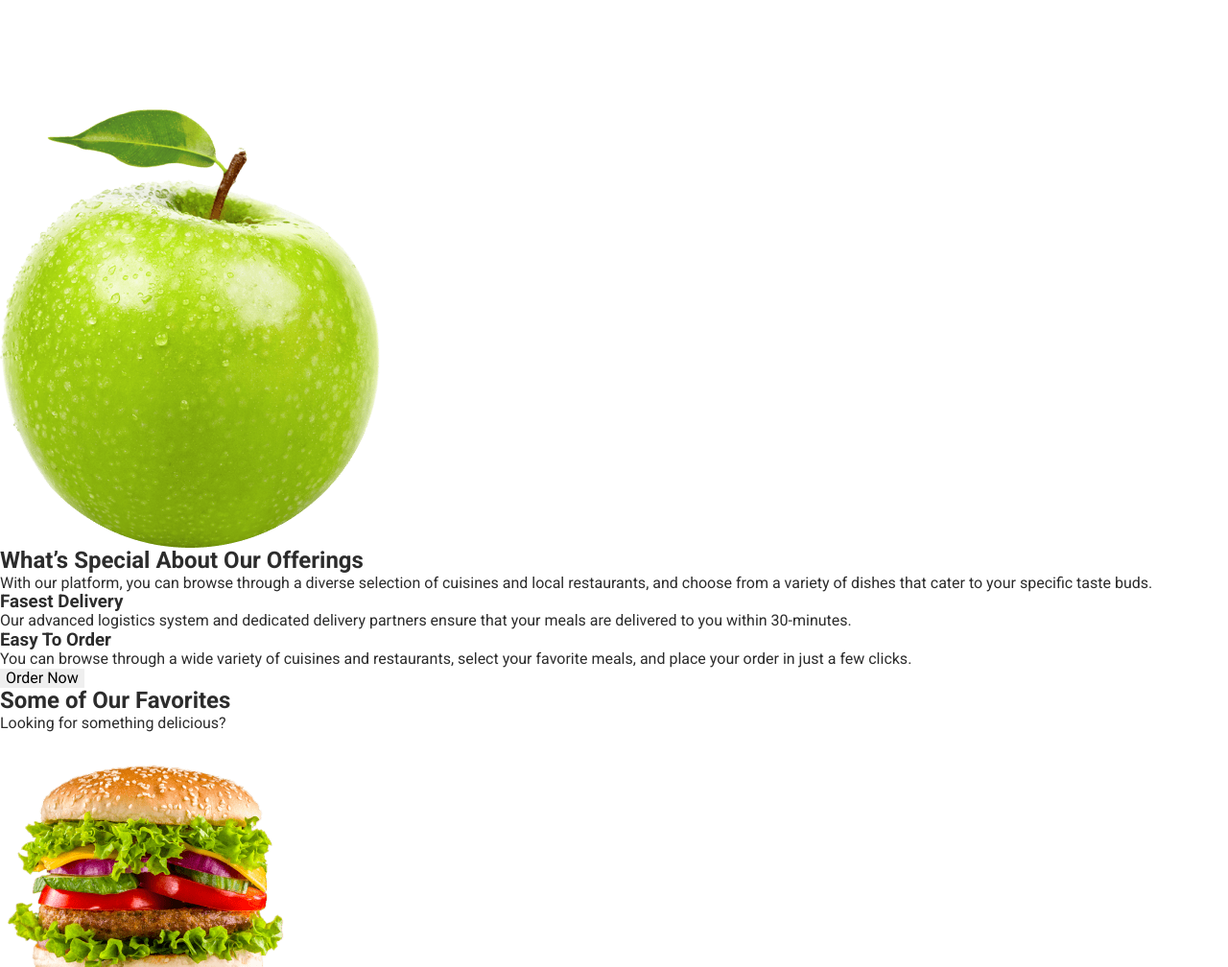
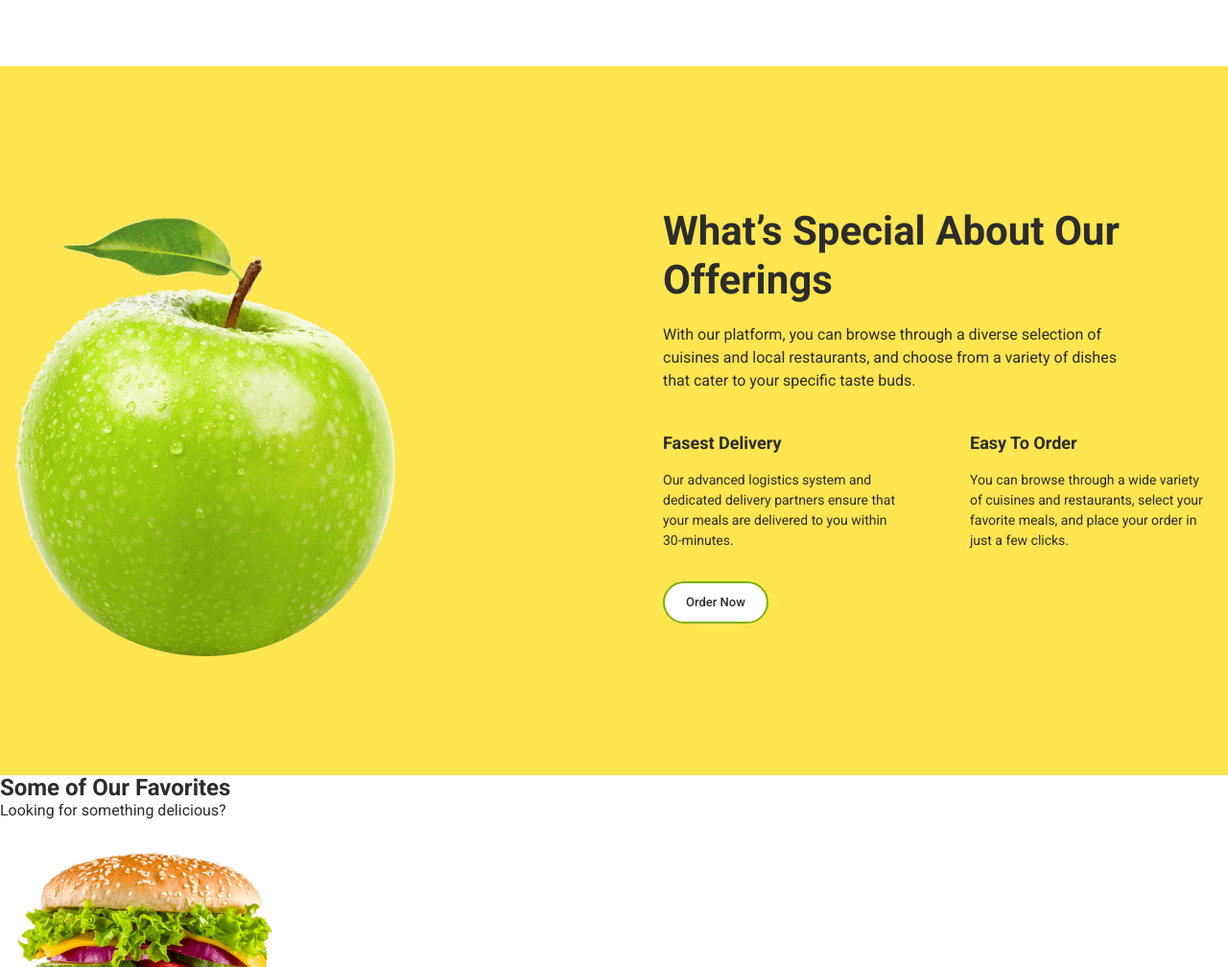
Before and after one commit to NataliaPot/HP1, a plain HTML site: page index.html in a window 1280 px wide. Shown: the part 614-1622 px from the top of the page at 96% size. Drawn offline with nearby package versions, Linux system fonts and the light colour scheme.

Commit message:
add about styles

```diff
--- a/css/styles.css
+++ b/css/styles.css
@@ -128,3 +128,64 @@ button {
     border-radius: 291px;
     border: 26px solid var(--yellow)
 }
+
+.about {
+    background-color: var(--yellow);
+    padding-top: 113px;
+    padding-bottom: 124px;
+}
+
+.about-container {
+    display: flex;
+    align-items: center;
+    justify-content: space-between;
+}
+
+.about-title {
+    max-width: 526px;
+    font-size: 42px;
+    line-height: 1.2;
+    margin-bottom: 20px;
+}
+
+.about-desc {
+    max-width: 500px;
+    font-size: 16px;
+    line-height: 1.5;
+    margin-bottom: 40px;
+}
+
+.about-list {
+    display: flex;
+    gap: 67px;
+    margin-bottom: 32px;
+}
+
+.about-item {
+    width: calc((100% - 67px)/2);
+}
+
+.about-list-title {
+    font-weight: 700;
+    font-size: 18px;
+    line-height: 1.4;
+    margin-bottom: 16px;
+}
+
+.about-list-text {
+    max-width: 253px;
+    font-size: 14px;
+    line-height: 1.5;
+}
+
+.about-btn {
+    padding: 10px 22px;
+    background: #FFFFFF;
+    border: 2px solid #7EB101;
+    border-radius: 30px;
+    font-style: normal;
+    font-weight: 500;
+    font-size: 13px;
+    line-height: 1.5;
+    color: var(--main-text-color);
+}
--- a/index.html
+++ b/index.html
@@ -64,32 +64,36 @@
           />
         </div>
       </section>
-      <section id="about">
+      <section class="about" id="about">
+        <div class="container about-container">
           <img src="./images/apple.png" alt="apple" width="396" height="502" />
-        <h2>What’s Special About Our Offerings</h2>
-        <p>
+          <div>
+            <h2 class="about-title">What’s Special About Our Offerings</h2>
+            <p class="about-desc">
               With our platform, you can browse through a diverse selection of
-          cuisines and local restaurants, and choose from a variety of dishes
-          that cater to your specific taste buds.
+              cuisines and local restaurants, and choose from a variety of
+              dishes that cater to your specific taste buds.
             </p>
-        <ul>
-          <li>
-            <h3>Fasest Delivery</h3>
-            <p>
+            <ul class="about-list">
+              <li class="about-item">
+                <h3 class="about-list-title">Fasest Delivery</h3>
+                <p class="about-list-text">
                   Our advanced logistics system and dedicated delivery partners
                   ensure that your meals are delivered to you within 30-minutes.
                 </p>
               </li>
-          <li>
-            <h3>Easy To Order</h3>
-            <p>
-              You can browse through a wide variety of cuisines and restaurants,
-              select your favorite meals, and place your order in just a few
-              clicks.
+              <li class="about-item">
+                <h3 class="about-list-title">Easy To Order</h3>
+                <p class="about-list-text">
+                  You can browse through a wide variety of cuisines and
+                  restaurants, select your favorite meals, and place your order
+                  in just a few clicks.
                 </p>
               </li>
             </ul>
-        <button type="button">Order Now</button>
+            <button class="about-btn" type="button">Order Now</button>
+          </div>
+        </div>
       </section>
       <section>
         <h2>Some of Our Favorites</h2>
```
Lines whose indentation alone changed are shown as unchanged.
